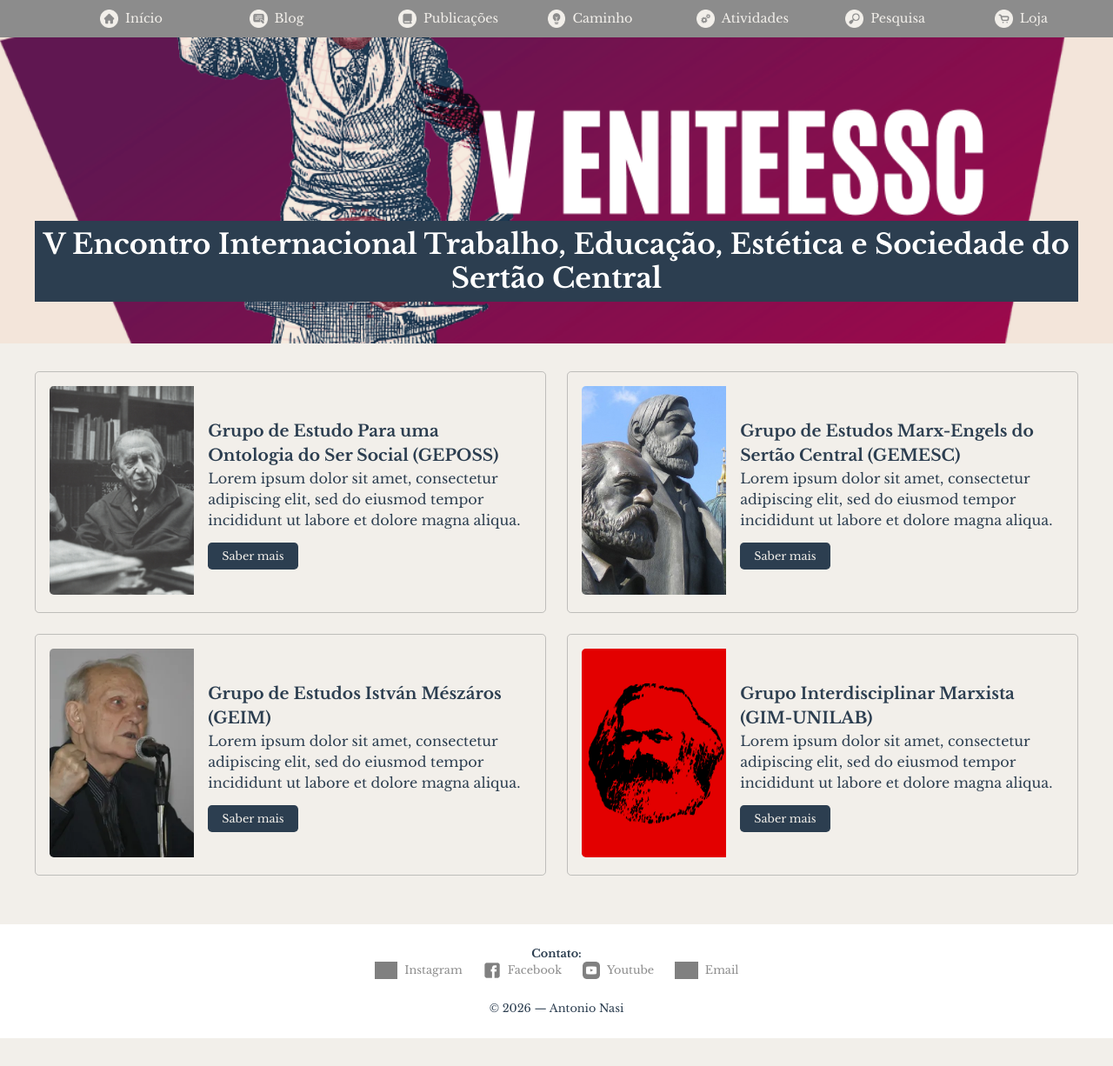
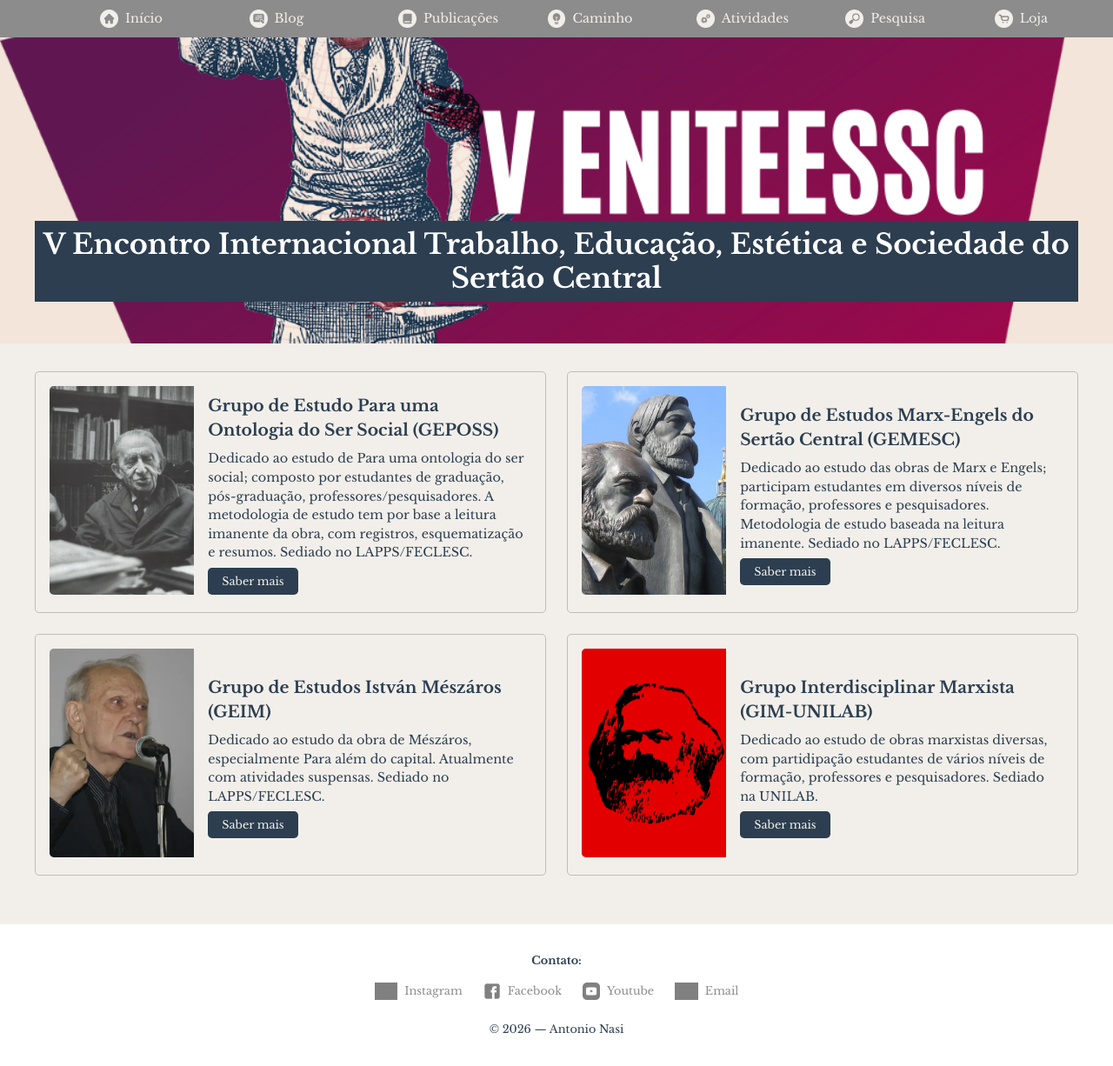
Before and after one commit to AntonioNasi/antonionasi, a Jekyll site: the page built from atividades.md, in a window 1280 px wide. Shown: the whole page at 87% size. Built offline with Jekyll 4.4.1, drawn with Linux system fonts in a browser that asks for light colours; comment, search, counter and statistics services are not loaded; before the commit the page ends 1194 px from its top, so only the background shows below that; grey boxes are pictures that could not be loaded.

Commit message:
fix_cssStyle

```diff
--- a/assets/css/style.css
+++ b/assets/css/style.css
@@ -45,12 +45,13 @@ body {
 --------------------------*/
 .site-footer {
   text-align: center;
-  padding: 1.5rem;
+  padding: 2rem 1.5rem;
   background: #fff;
 }
 .site-footer h3{
   text-align: center;
   font-size: .8rem;
+  margin-bottom: 1rem;
 }
 .contato{
   display: flex;
@@ -290,6 +291,10 @@ body {
   border-radius: 5px;
   box-shadow: 1px 1px 5px rgba(0, 0, 0, .5);
 }
+.post-preview:hover{
+  box-shadow: 2px 2px 10px #2c3e50;
+  transition: box-shadow .3s;
+}
 .post-preview .post-thumb{
   height: 160px;
   width: 100%;
@@ -423,7 +428,7 @@ body {
   Últimos livros lançados
 -------------------------------------------*/
 .new-books{
-  background-color: #2c3e50;
+  background-color: #8c8c8c;
   padding: 1rem 1rem 2rem;
 }
 .new-books h2{
@@ -448,6 +453,10 @@ body {
   border-radius: .3rem;
   flex-basis: 220px;
   text-align: center;
+}
+.new-books .cx-books .book:hover{
+  box-shadow: 2px 2px 10px #2c3e50;
+  transition: box-shadow .3s;
 }
 .new-books .cx-books .book .subcx{
   width: 100%;
@@ -639,7 +648,8 @@ body {
   padding: .5rem .5rem .5rem 1rem;
 }
 .ativ-desc p{
-  margin-bottom: 1rem;
+  margin: .5rem 0rem;
+  font-size: .9rem;
 }
 .ativ-desc a{
   text-decoration: none;
--- a/atividades.md
+++ b/atividades.md
@@ -13,7 +13,7 @@ title: Atividades
             </div>
             <div class="ativ-desc">
                 <h3>Grupo de Estudo Para uma Ontologia do Ser Social (GEPOSS)</h3>
-                <p>Lorem ipsum dolor sit amet, consectetur adipiscing elit, sed do eiusmod tempor incididunt ut labore et dolore magna aliqua.</p>
+                <p>Dedicado ao estudo de Para uma ontologia do ser social; composto por estudantes de graduação, pós-graduação, professores/pesquisadores. A metodologia de estudo tem por base a leitura imanente da obra, com registros, esquematização e resumos. Sediado no LAPPS/FECLESC.</p>
 
                 <a href="https://www.instagram.com/lapps.feclesc/" target="_blank">Saber mais</a>
             </div>
@@ -25,7 +25,7 @@ title: Atividades
             </div>
             <div class="ativ-desc">
                 <h3>Grupo de Estudos Marx-Engels do Sertão Central (GEMESC)</h3>
-                <p>Lorem ipsum dolor sit amet, consectetur adipiscing elit, sed do eiusmod tempor incididunt ut labore et dolore magna aliqua.</p>
+                <p>Dedicado ao estudo das obras de Marx e Engels; participam estudantes em diversos níveis de formação, professores e pesquisadores. Metodologia de estudo baseada na leitura imanente. Sediado no LAPPS/FECLESC.</p>
 
                 <a href="https://www.instagram.com/gemesc.oficial/" target="_blank">Saber mais</a>
             </div>
@@ -37,7 +37,7 @@ title: Atividades
             </div>
             <div class="ativ-desc">
                 <h3>Grupo de Estudos István Mészáros (GEIM)</h3>
-                <p>Lorem ipsum dolor sit amet, consectetur adipiscing elit, sed do eiusmod tempor incididunt ut labore et dolore magna aliqua.</p>
+                <p>Dedicado ao estudo da obra de Mészáros, especialmente Para além do capital. Atualmente com atividades suspensas. Sediado no LAPPS/FECLESC.</p>
 
                 <a href="#" target="_blank">Saber mais</a>
             </div>
@@ -49,7 +49,7 @@ title: Atividades
             </div>
             <div class="ativ-desc">
                 <h3>Grupo Interdisciplinar Marxista (GIM-UNILAB)</h3>
-                <p>Lorem ipsum dolor sit amet, consectetur adipiscing elit, sed do eiusmod tempor incididunt ut labore et dolore magna aliqua.</p>
+                <p>Dedicado ao estudo de obras marxistas diversas, com partidipação estudantes de vários níveis de formação, professores e pesquisadores. Sediado na UNILAB.</p>
 
                 <a href="https://www.instagram.com/gim.unilab/" target="_blank">Saber mais</a>
             </div>
```
Also changed, not shown: 3 other files.
